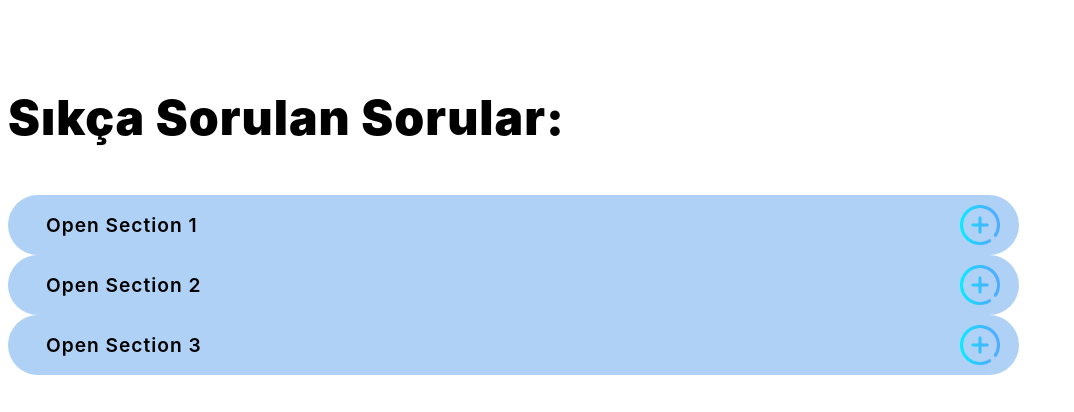
After one commit to saadettindursun1/juniorbest, a PHP site: page /faq.php in a window 1280 px wide. The commit adds this page. Shown: the top 412 px of the page, without its empty margins (0-1074 px from the left). Run offline with PHP 8.4, Linux system fonts and the light colour scheme.

Commit message:
anasayfa collapse eklendi.

```diff
--- /dev/null
+++ b/faq.php
@@ -0,0 +1,92 @@
+<!DOCTYPE html>
+<html>
+<head>
+<meta name="viewport" content="width=device-width, initial-scale=1">
+<style>
+*{
+    font-family: Inter,sans-serif;
+    letter-spacing: 1px !important;
+}
+
+.collapsible {
+  border-radius: 30px !important;
+  border-color: green;
+  background-color: #afd1f6;
+  color: black;
+  cursor: pointer;
+  padding: 18px;
+  width: 80%;
+  border: none;
+  text-align: left !important;
+  padding-left: 3%;
+  outline: none;
+  font-size: 1.2rem;
+  font-weight: 600;
+  background: #afd1f6 url(img/plus.png) no-repeat 98% 50%;
+  background-size: 40px 40px;
+}
+
+.active-jb{
+  background: transparent url(img/minus.png) no-repeat 98% 50% !important;
+  background-size: 40px 40px !important;
+}
+
+.collapsible img{
+  width: 100px;
+  height: 100px;
+}
+
+.baslik{
+  font-size: 3rem !important;
+  font-weight: 900 !important;
+  margin-top: 7%;
+  color: black;
+}
+
+.content {
+  width: 80%;
+  padding: 0 18px;
+  max-height: 0;
+  overflow: hidden;
+  transition: max-height 0.2s ease-out;
+  background-color: #f1f1f1;
+}
+</style>
+</head>
+<body>
+
+  <p class="baslik text-center">Sıkça Sorulan Sorular:</p>
+  <div class="d-flex align-items-center flex-column">
+    <button class="collapsible text-center mt-5">Open Section 1</button>
+    <div class="content mt-3">
+      <p>Lorem ipsum dolor sit amet, consectetur adipisicing elit, sed do eiusmod tempor incididunt ut labore et dolore magna aliqua. Ut enim ad minim veniam, quis nostrud exercitation ullamco laboris nisi ut aliquip ex ea commodo consequat.</p>
+    </div>
+    <button class="collapsible text-center mt-3">Open Section 2</button>
+    <div class="content mt-3">
+      <p>Lorem ipsum dolor sit amet, consectetur adipisicing elit, sed do eiusmod tempor incididunt ut labore et dolore magna aliqua. Ut enim ad minim veniam, quis nostrud exercitation ullamco laboris nisi ut aliquip ex ea commodo consequat.</p>
+    </div>
+    <button class="collapsible text-center mt-3">Open Section 3</button>
+    <div class="content mt-3">
+      <p>Lorem ipsum dolor sit amet, consectetur adipisicing elit, sed do eiusmod tempor incididunt ut labore et dolore magna aliqua. Ut enim ad minim veniam, quis nostrud exercitation ullamco laboris nisi ut aliquip ex ea commodo consequat.</p>
+    </div>
+  </div>
+
+<script>
+var coll = document.getElementsByClassName("collapsible");
+var i;
+
+for (i = 0; i < coll.length; i++) {
+  coll[i].addEventListener("click", function() {
+    this.classList.toggle("active-jb");
+    var content = this.nextElementSibling;
+    if (content.style.maxHeight){
+      content.style.maxHeight = null;
+    } else {
+      content.style.maxHeight = content.scrollHeight + "px";
+    }
+  });
+}
+</script>
+
+</body>
+</html>
```
Also changed, not shown: index.php (+6 -2 lines), img/home-banner-2.png (added), img/minus.png (added), img/plus.png (added).
